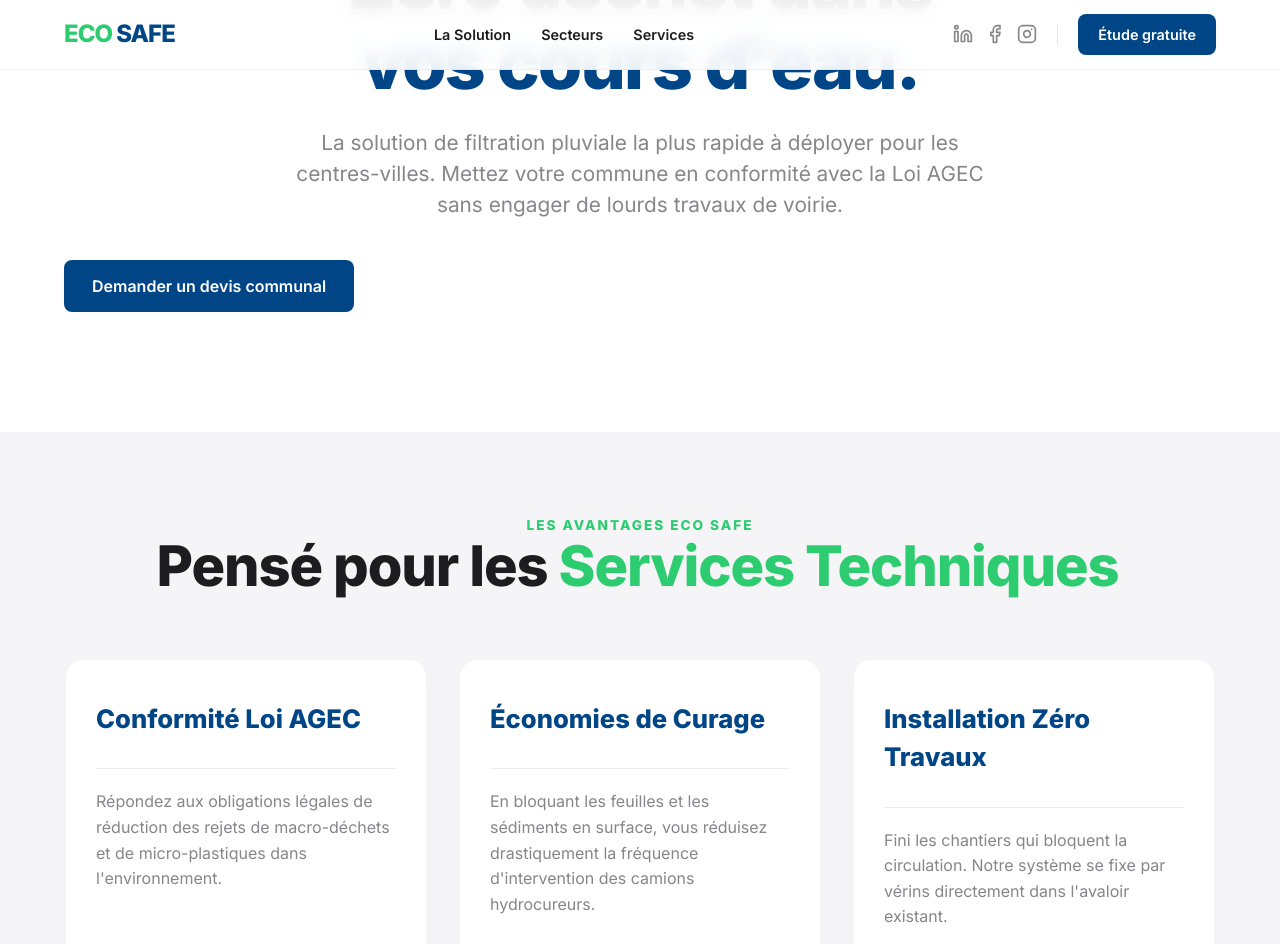
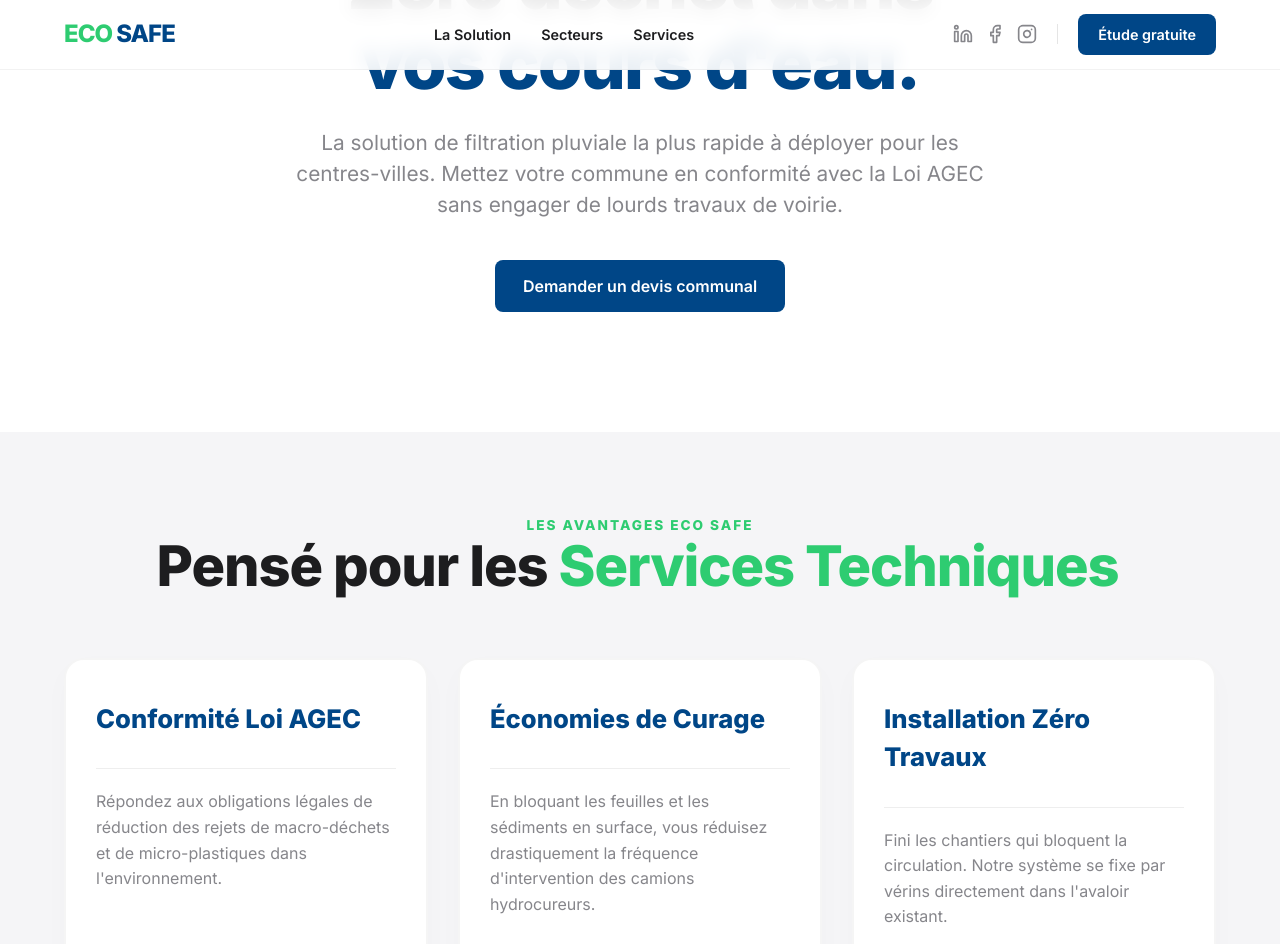
Before and after one commit to DuvalDVL/ecosafe, a Jekyll site: the page built from secteurs/collectivites/index.html, in a window 1280 px wide and 1400 px high, scrolled down 291 px. Shown: the top 944 px of the window. Built offline with Jekyll 4.4.1, drawn with Linux system fonts in a browser that asks for light colours.

Commit message:
Update style.css

```diff
--- a/assets/css/style.css
+++ b/assets/css/style.css
@@ -954,3 +954,13 @@ a { text-decoration: none; color: inherit; }
     grid-template-columns: 1fr;
   }
 }
+
+.justify-center {
+  justify-content: center;
+}
+
+@media (max-width: 992px) {
+  .layout-50-50 {
+    flex-direction: column;
+  }
+}
```
